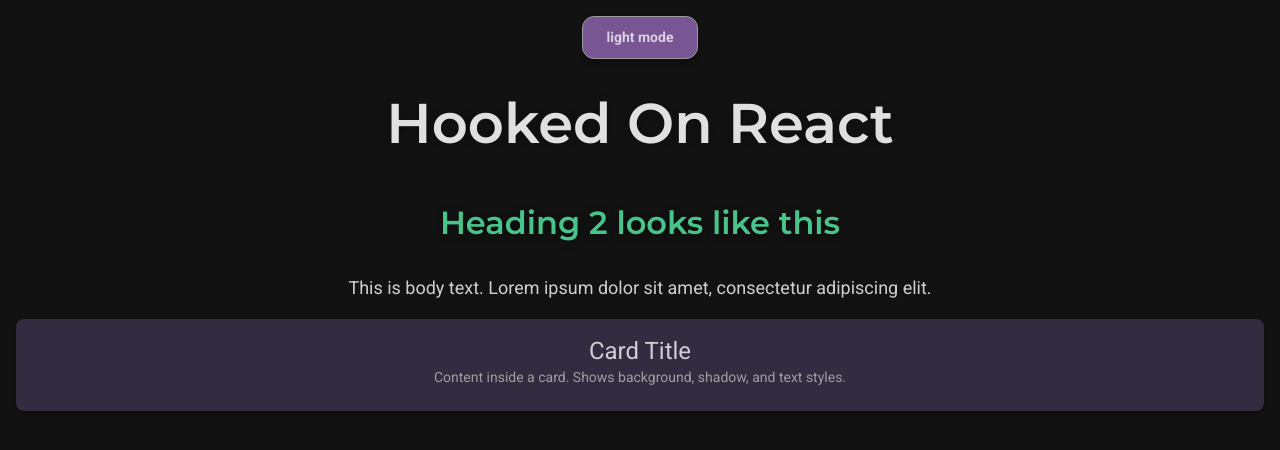
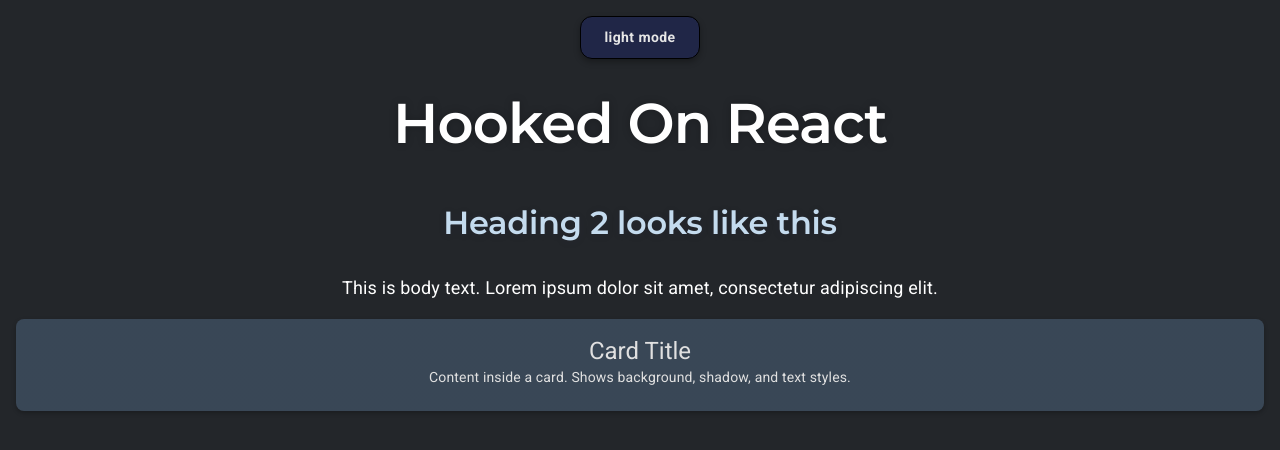
Before and after one commit to toobi-jpg/FD25-Hooked-On-React, a React (Vite) app: page / in a window 1280 px wide. Shown: the top 450 px of the page. Built offline with nearby package versions, Linux system fonts and the light colour scheme; a web font is replaced by a local one.

Commit message:
gitignore dummy file and changing color theme etc

```diff
--- a/src/Themes/BaseTheme.js
+++ b/src/Themes/BaseTheme.js
@@ -1,18 +1,19 @@
 export const baseThemeOptions = {
   typography: {
-    fontFamily: "'Roboto', sans-serif", // body/p font
-    h1: { fontFamily: "'Montserrat', system-ui",fontSize: "56px", fontWeight: 400, textShadow: "0px 0px 8px #0000004b", padding: "2rem", textAlign: "center", gap: "2rem" },
-    h2: { fontFamily: "'Montserrat', sans-serif", fontSize: "32px", fontWeight: 200, textShadow: "0px 1px 8px #00000070", padding: "1rem", textAlign: "center", gap: "1rem" },
-    h3: { fontFamily: "'Montserrat', sans-serif", fontSize: "28px", fontWeight: 600, textShadow: "0px 1px 8px #000000bd", padding: "1rem", textAlign: "center", gap: "1rem"  },
-    h4: { fontFamily: "'Montserrat', sans-serif", fontSize: "24px", fontWeight: 600, textShadow: "0px 0px 8px #000000bd",  padding: "1rem", textAlign: "center", gap: "1rem" },
+    fontFamily: "'Roboto', sans-serif",
+    h1: { fontFamily: "'Montserrat', system-ui", fontSize: "56px", fontWeight: 400, textShadow: "0px 0px 8px #0000003a", padding: "2rem", textAlign: "center", gap: "2rem" },
+    h2: { fontFamily: "'Montserrat', sans-serif", fontSize: "32px", fontWeight: 200, textShadow: "0px 1px 8px #2525491c", padding: "1rem", textAlign: "center", gap: "1rem" },
+    h3: { fontFamily: "'Montserrat', sans-serif", fontSize: "28px", fontWeight: 600, textShadow: "0px 1px 8px #0000004f", padding: "1rem", textAlign: "center", gap: "1rem" },
+    h4: { fontFamily: "'Montserrat', sans-serif", fontSize: "24px", fontWeight: 600, textShadow: "0px 0px 8px #00000038", padding: "1rem", textAlign: "center", gap: "1rem" },
     body1: { fontSize: "18px", lineHeight: 1.6, padding: "1rem", textAlign: "center", gap: "2rem" },
   },
-    accentColors: {
+  accentColors: {
     success: "#7bdf7e8a",
-    error: "#7914256c", },
-
+    error: "#7914256c",
+    warning: "#f5aa09da",
+  },
   shape: {
-    borderRadius: 8, // gemensam för kort, knappar osv.
+    borderRadius: 8,
   },
-  spacing: 3, // MUI spacing
+  spacing: 3,
 };
--- a/src/Themes/DarkTheme.js
+++ b/src/Themes/DarkTheme.js
@@ -1,29 +1,21 @@
 import { createTheme } from "@mui/material/styles";
 import { baseThemeOptions } from "./basetheme.js";
 
-// steg 1: skapa dark theme
 export const DarkTheme = createTheme({
   ...baseThemeOptions,
   palette: {
     mode: "dark",
     background: {
-      default: "#121212",
-      paper: "#4436686e",
+      default: "#23262a",
+      paper: "#3c547080",
     },
     text: {
-      primary: "#E0E0E0",
-      secondary: "#070707ff",
+      primary: "#fff",
+      secondary: "#e0e0e0",
     },
-    primary: {
-      main: "#66bde69f",
-    },
-    secondary: {
-      main: "#8bd88fff",
-    },
-    warning: {
-      main: "#ffa928e7",
-    },
-    divider: "#969696ff",
+    primary: { main: "#76a3daff" },
+    secondary: { main: "#27265375" },
+    divider: "#0e0e0eff",
   },
   components: {
     MuiButton: {
@@ -33,22 +25,22 @@
           textTransform: "none",
           fontWeight: 600,
           padding: "8px 24px",
-          border: "1px solid #9b9b9bff",
+          border: "1px solid #000000ff",
         },
         contained: {
-          backgroundColor: "#9d6fc2bb",
-          color: "rgba(255, 255, 255, 0.72)",
+          backgroundColor: "#202749f1",
+          color: "#e6e6e6ff",
           "&:hover": {
-          backgroundColor: "#caa4e9ec",
-          color: "#f7f7f7ff"
+            backgroundColor: "#a3c9f7",
+            color: "#222",
           },
         },
         outlined: {
-          backgroundColor: "#583361e1",
-          color: "#f7f7f7ec",
+          backgroundColor: "#18191b",
+          color: "#a3c9f7",
           "&:hover": {
-            backgroundColor: "#d9afe4b0",
-            color: "#d9afe4b0",
+            backgroundColor: "#272653a4",
+            color: "#e6e6e6ff",
           },
         },
       },
@@ -56,48 +48,18 @@
   },
   shadows: [
     "none",
-    "0px 2px 4px rgba(0,0,0,0.3)",   // shadow[1]
-    "0px 3px 6px rgba(0,0,0,0.3)",   // shadow[2]
-    "0px 4px 8px rgba(0,0,0,0.35)",  // shadow[3]
-    "0px 6px 12px rgba(0,0,0,0.35)", // shadow[4]
-    // ... fortsätt upp till shadow[24] om du vill
+    "0px 2px 4px rgba(0,0,0,0.25)",
+    "0px 3px 6px rgba(0,0,0,0.30)",
+    "0px 4px 8px rgba(0,0,0,0.35)",
+    "0px 6px 12px rgba(0,0,0,0.40)",
   ],
+  typography: {
+    h1: { ...baseThemeOptions.typography?.h1, color: "#fff" },
+    h2: { ...baseThemeOptions.typography?.h2, color: "#c4dbeeff" },
+    h3: { ...baseThemeOptions.typography?.h3, color: "#e0e0e0" },
+    h4: { ...baseThemeOptions.typography?.h4, color: "#a3c9f7" },
+    h5: { ...baseThemeOptions.typography?.h5, color: "#e0e0e0" },
+    body1: { ...baseThemeOptions.typography?.body1, color: "#fff" },
+    body2: { ...baseThemeOptions.typography?.body2, color: "#e0e0e0" },
+  },
 });
-
-
-DarkTheme.typography.h1 = {
-  ...DarkTheme.typography.h1,
-  color: "#E0E0E0",
-};
-
-DarkTheme.typography.h2 = {
-  ...DarkTheme.typography.h2,
-  color: "#52df9dde",
-};
-
-DarkTheme.typography.h3 = {
-  ...DarkTheme.typography.h3,
-  color: "#b25dc4d7",
-};
-
-DarkTheme.typography.h4 = {
-  ...DarkTheme.typography.h4,
-  color: "#3f8675e8",
-};
-
-
-DarkTheme.typography.h5= {
-  ...DarkTheme.typography.h5,
-  color: "#ffffffc4",
-};
-
-
-DarkTheme.typography.body1 = {
-  ...DarkTheme.typography.body1,
-  color: "#fdfdfdce", // medelgrå
-};
-
-DarkTheme.typography.body2 = {
-  ...DarkTheme.typography.body2,
-  color: "#9E9E9E", // mörkare grå
-};
--- a/src/Themes/LightTheme.js
+++ b/src/Themes/LightTheme.js
@@ -7,23 +7,16 @@
   palette: {
     mode: "light",
       background: {
-      default: "#a2c59bff",
-      paper: "#3f4d40b7",
+      default: "#f5f6f8",
+      paper: "#6993c7bd",
       },
-
-    primary: {
-      main: "#5fa365ff",
+    text: {
+      primary: "#080808ff",
+      secondary: "#eeeeeef1",
     },
-
-    secondary: {
-      main: "#c7c7c7ff",
-    },
-
-    warning: {
-      main: "#FFB74D",
-    },
-
-    divider: "#1b1b1bff",
+    primary: { main: "#76a3daff" },
+    secondary: { main: "#42417ce7" },
+    divider: "#e0e0e0",
   },
 
   components: {
@@ -35,24 +28,24 @@
           textTransform: "none",
           fontWeight: 600,
           padding: "8px 24px",
-          border: "1px solid #2C2C2C",
+          border: "1px solid #625faca1"
         },
 
         contained: {
-          backgroundColor: "#8570acff",
-          color: "#020202ef",
+          backgroundColor: "#a3c9f7",
+          color: "#222",
           "&:hover": {
-            backgroundColor: "#282135e5",
-            color: "#ccccccff",
+            backgroundColor: "#202749f1",
+            color: "#f1f1f1ff",
           },
         },
 
         outlined: {
-        backgroundColor: "#bc66d1d0",
-            color: "#050505ec",
+          backgroundColor: "#fff",
+          color: "#a3c9f7",
           "&:hover": {
-            backgroundColor: "#bc66d1d0",
-            color: "#bc66d1d0",
+            backgroundColor: "#202749f1",
+            color: "#e7e7e7ff",
           },
         },
 
@@ -62,47 +55,19 @@
 
     shadows: [
     "none",
-    "0px 2px 4px rgba(0,0,0,0.3)",   // shadow[1]
-    "0px 3px 6px rgba(0,0,0,0.3)",   // shadow[2]
-    "0px 4px 8px rgba(0,0,0,0.35)",  // shadow[3]
-    "0px 6px 12px rgba(0,0,0,0.35)", // shadow[4]
+    "0px 2px 4px rgba(0,0,0,0.08)",
+    "0px 3px 6px rgba(0,0,0,0.10)",
+    "0px 4px 8px rgba(0,0,0,0.12)",
+    "0px 6px 12px rgba(0,0,0,0.14)",
   ],
+
+  typography: {
+    h1: { ...baseThemeOptions.typography?.h1, color: "#222" },
+    h2: { ...baseThemeOptions.typography?.h2, color: "#28284ef3" },
+    h3: { ...baseThemeOptions.typography?.h3, color: "#2e2e2eff" },
+    h4: { ...baseThemeOptions.typography?.h4, color: "#a3c9f7" },
+    h5: { ...baseThemeOptions.typography?.h5, color: "#1b1b1bff" },
+    body1: { ...baseThemeOptions.typography?.body1, color: "#222" },
+    body2: { ...baseThemeOptions.typography?.body2, color: "#ffffffff" },
+  },
 });
-
-// muterar typografi från baseTheme
-LightTheme.typography.h1 = {
-  ...LightTheme.typography.h1,
-  color: "#212121",
-};
-
-LightTheme.typography.h2 = {
-  ...LightTheme.typography.h2,
-  color: "#fffffff1",
-};
-
-LightTheme.typography.h3 = {
-  ...LightTheme.typography.h3,
-  color: "#5b5a94e5",
-};
-
-LightTheme.typography.h4 = {
-  ...LightTheme.typography.h4,
-  color: "#53be7cdc",
-};
-
-
-LightTheme.typography.h5= {
-  ...LightTheme.typography.h5,
-  color: "#000000c4",
-};
-
-
-LightTheme.typography.body1 = {
-  ...LightTheme.typography.body1,
-  color: "#000000ea",
-};
-
-LightTheme.typography.body2 = {
-  ...LightTheme.typography.body2,
-  color: "#ffffffe1",
-};
```
Also changed, not shown: 1 other file (tests, documents, lock files or other folders).
